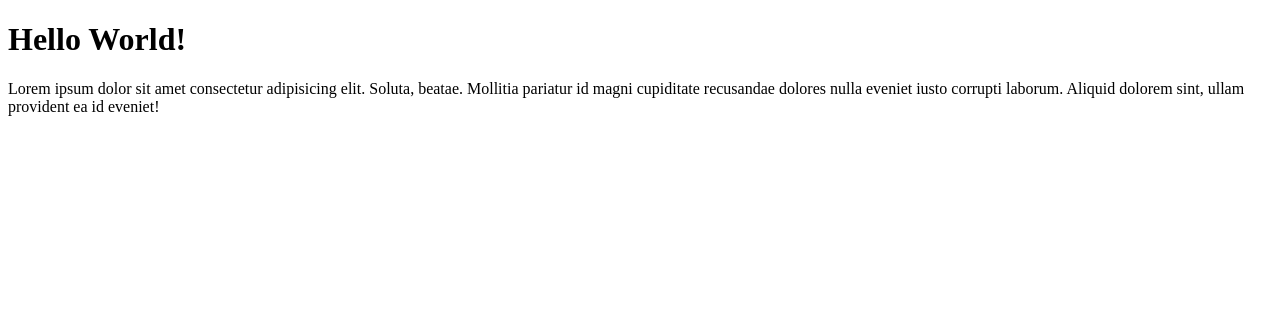
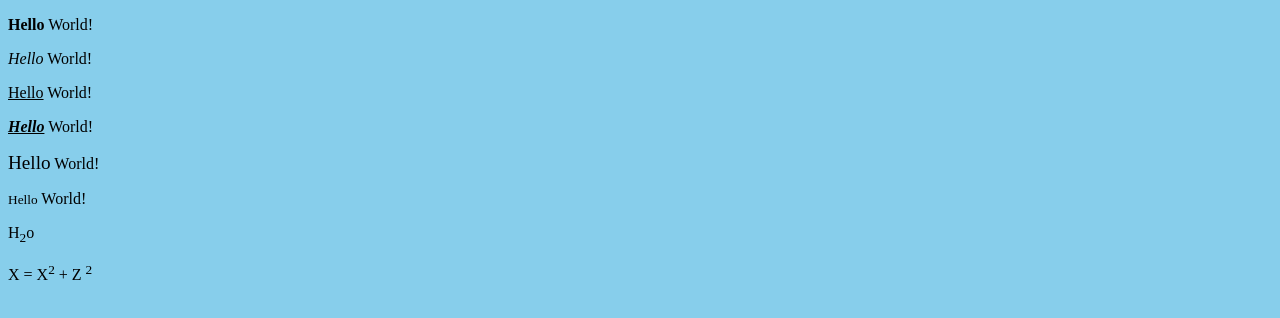
Before and after one commit to Ginie1015/WebProject, a plain HTML site: page index.html in a window 1280 px wide. Drawn offline with Linux system fonts and the light colour scheme.

Commit message:
New Lesson Text Formating Tags

```diff
--- a/index.html
+++ b/index.html
@@ -6,9 +6,26 @@
     <meta name="viewport" content="width=device-width, initial-scale=1.0">
     <title>Document</title>
 </head>
-<body>
-    <h1>Hello World!</h1>
+<body bgcolor="skyblue">
+    <!-- <h1>Hello World!</h1>
     <p>Lorem ipsum dolor sit amet consectetur adipisicing elit. Soluta, beatae. Mollitia pariatur id magni cupiditate recusandae dolores nulla eveniet iusto corrupti laborum. Aliquid dolorem sint, ullam provident ea id eveniet!</p>
+     -->
+    <p><b>Hello</b> World!</p>
+
+    <p><i>Hello</i> World!</p>
+
+    <p><u>Hello</u> World!</p>
+
+    <p><b><i><u>Hello</u></i></b> World!</p>
+
+    <p><big>Hello</big> World!</p>
+
+    <p><small>Hello</small> World!</p>
+
+    <p>H<sub>2</sub>o</p>
+
+    <p>X = X<sup>2</sup> + Z <sup>2</sup></p>
+
 
 </body>
 </html>
```
